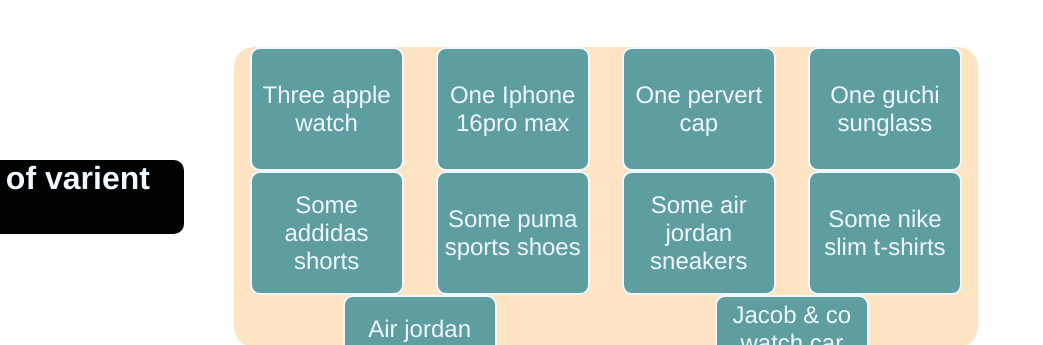
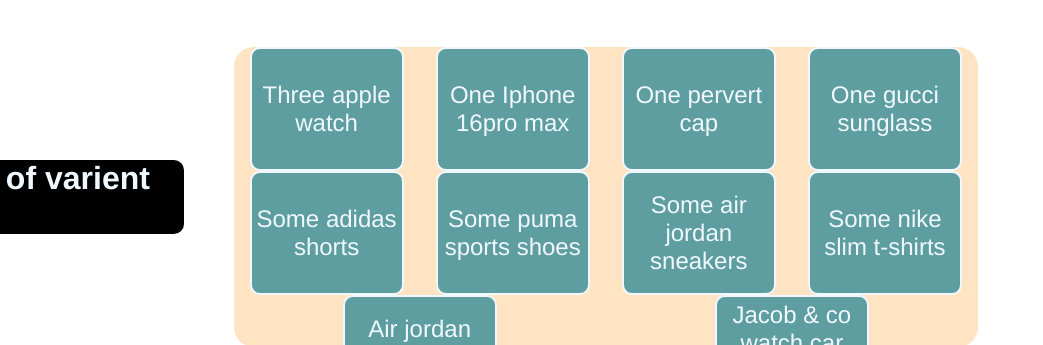
Before and after one commit to tuhinkhondokar/flexbox-layout, a plain HTML site: page index.html in a window 1280 px wide. Shown: the part 1268-1613 px from the top of the page, 237-1280 px from the left. Drawn offline with Linux system fonts and the light colour scheme.

Commit message:
html file name changed

```diff
--- a/flex.html
+++ b/index.html
@@ -267,8 +267,8 @@
             <div class="product">Three apple watch</div>
             <div class="product">One Iphone 16pro max</div>
             <div class="product">One pervert cap</div>
-            <div class="product">One guchi sunglass</div>
-            <div class="product">Some addidas shorts</div>
+            <div class="product">One gucci sunglass</div>
+            <div class="product">Some adidas shorts</div>
             <div class="product">Some puma sports shoes</div>
             <div class="product">Some air jordan sneakers</div>
             <div class="product">Some nike slim t-shirts</div>
```
